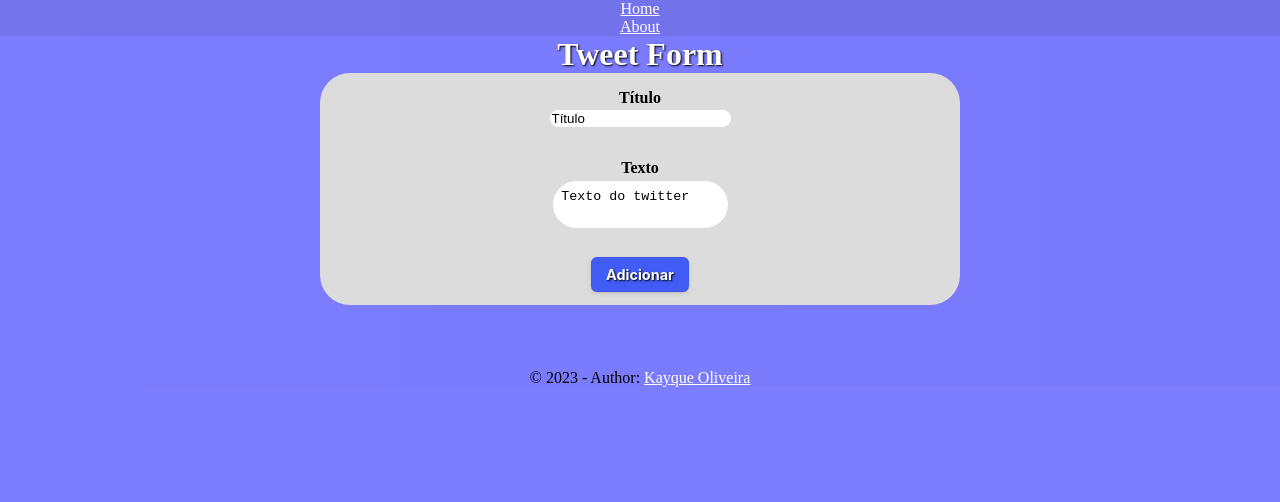
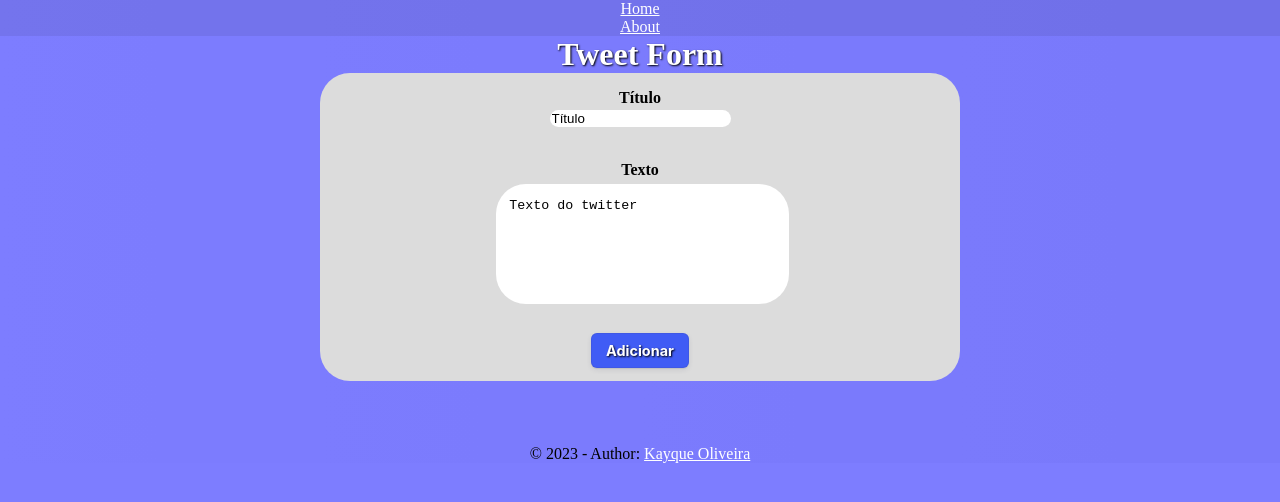
Before and after one commit to kayque-willy/react-ts-app, a React (Vite) app: page /edit in a window 1280 px wide. Shown: the top 502 px of the page. Built offline with nearby package versions, Linux system fonts and the light colour scheme.

Commit message:
CSS Adjustment

```diff
--- a/src/assets/App.css
+++ b/src/assets/App.css
@@ -51,16 +51,18 @@ h2 {
 }
 
 h3 {
+    margin-bottom: 6%;
     margin-top: 2%;
     background-color: rgb(147 173 255);
     border-radius: 25px;
 }
 
 p {
+    background-color: rgb(147 173 255);
     overflow-wrap: break-word;
     text-align: justify;
-    padding-left: 6%;
-    padding-right: 6%;
+    border-radius: 20px;
+    padding: 5%;
 }
 
 ul {
@@ -110,10 +112,13 @@ input {
 }
 
 textarea {
+    margin-left: -4%;
     resize: none;
     padding: 5%;
     border-width: 0;
     border-radius: 30px;
+    width: 20em;
+    height: 7em;
 }
 
 label {
--- a/src/pages/TweetForm.tsx
+++ b/src/pages/TweetForm.tsx
@@ -91,6 +91,7 @@ export function TweetForm() {
               name="text"
               value={text}
               onChange={(event) => setText(event.target.value)}
+              maxLength={200}
             />
           </fieldset>
           <button type="submit" value="Submit">{state ? 'Editar' : 'Adicionar'}</button>
```
